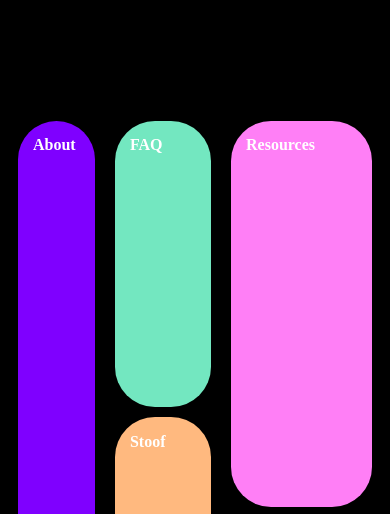
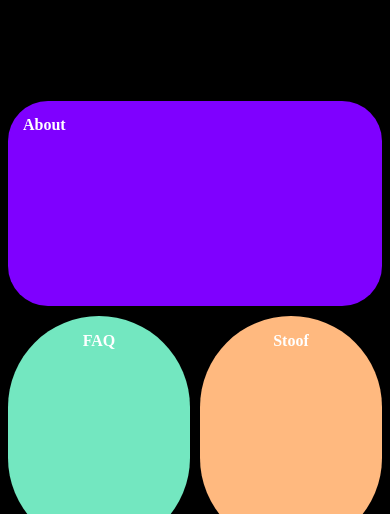
Before and after one commit to TheByteSizeDev/personal-website-2022, a website: page index.html in a window 390 px wide. Shown: the part 245-759 px from the top of the page. Drawn offline with Linux system fonts and the light colour scheme.

Commit message:
messed with media queries and make slightly more responsive

```diff
--- a/index.html
+++ b/index.html
@@ -32,11 +32,11 @@
         </div>
         <div class="stack-1">
           <div class="nav-text FAQ-container">
-            <h1>FAQ</h1>
+            <h1 class="circle-text">FAQ</h1>
             <h2>The most asked questions I get</h2>
           </div>
           <div class="nav-text stoof-container">
-            <h1>Stoof</h1>
+            <h1 class="circle-text">Stoof</h1>
             <h2>Here's some stoof I made</h2>
           </div>
         </div>
@@ -63,7 +63,7 @@ TODO:
 - Text auto scroll on hover
 - cute little card icons
 - Bubbling load screen with sorry message
-- Make responsive for phones (especially icons)
+- Make responsive for phones (icons, header texts, no hover)
 - Picture of my face
 - Fix up Notion pages so they match landing page
 -->
--- a/style.css
+++ b/style.css
@@ -2,12 +2,6 @@ body {
   background-color: black;
   overflow: hidden;
 }
-
-/* .main-container {
-  display: flex;
-  margin: 0px;
-  height: 100vh;
-} */
 
 /* --------- Header Container ---------------- */
 
@@ -151,3 +145,44 @@ a {
   color: #ffffff;
   text-decoration: none;
 }
+
+/* --------- Small Screens ---------------- */
+
+@media (max-width: 650px) {
+  body {
+    overflow: auto;
+  }
+  .main-nav {
+    height: 60vh;
+    display: flex;
+    flex-direction: column;
+  }
+  .about-container {
+    margin: 0px;
+  }
+
+  .stack-1 {
+    flex-direction: row;
+    justify-content: space-evenly;
+    margin: 10px 0px;
+  }
+  .FAQ-container {
+    margin-bottom: 0px;
+    border-radius: 50vh;
+    margin-right: 5px;
+  }
+  .stoof-container {
+    border-radius: 50vh;
+    margin-left: 5px;
+  }
+  .circle-text {
+    text-align: center;
+  }
+
+  .stack-2 {
+    margin: 0px;
+  }
+  .socials-container {
+    height: auto;
+  }
+}
```
